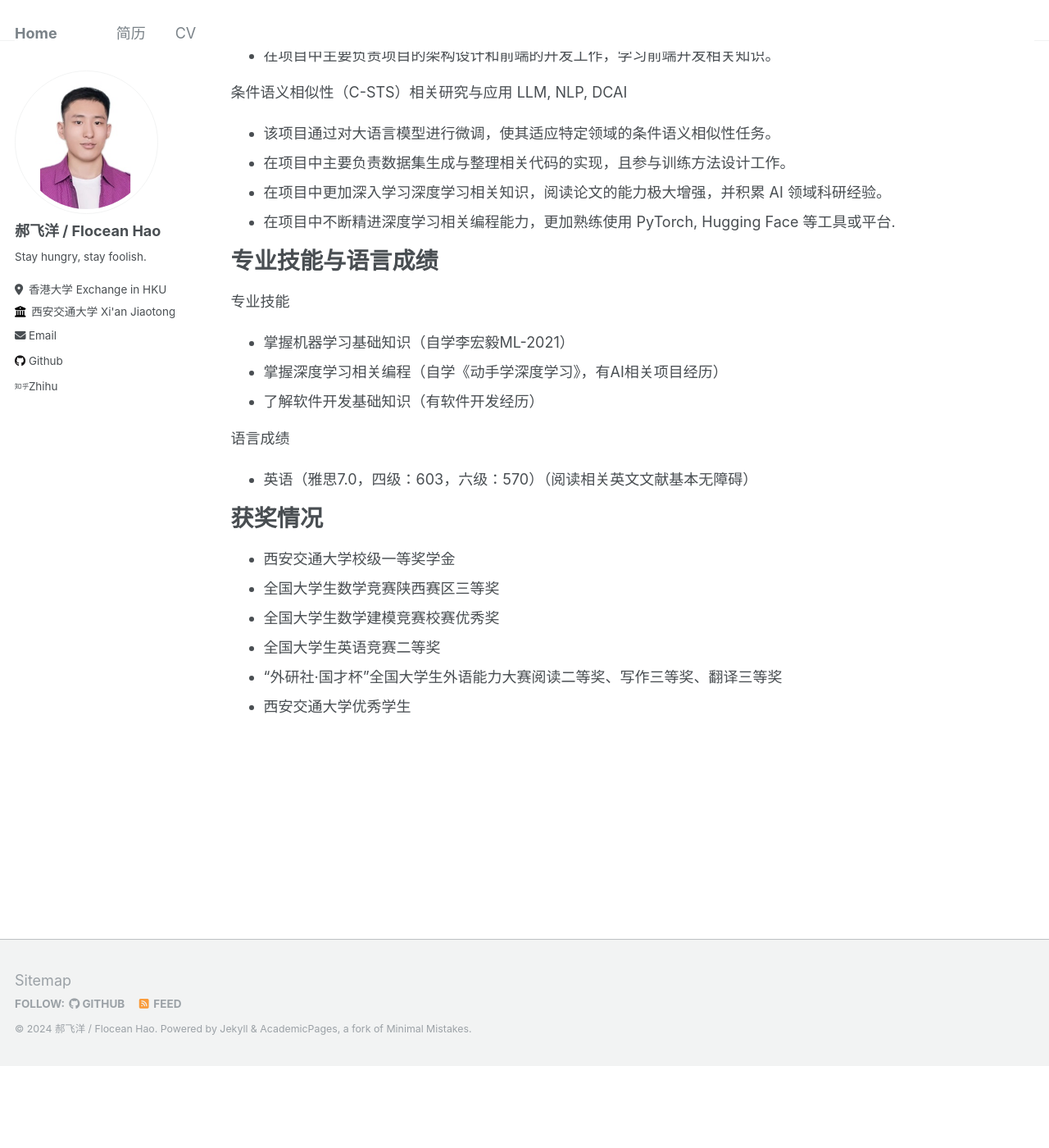
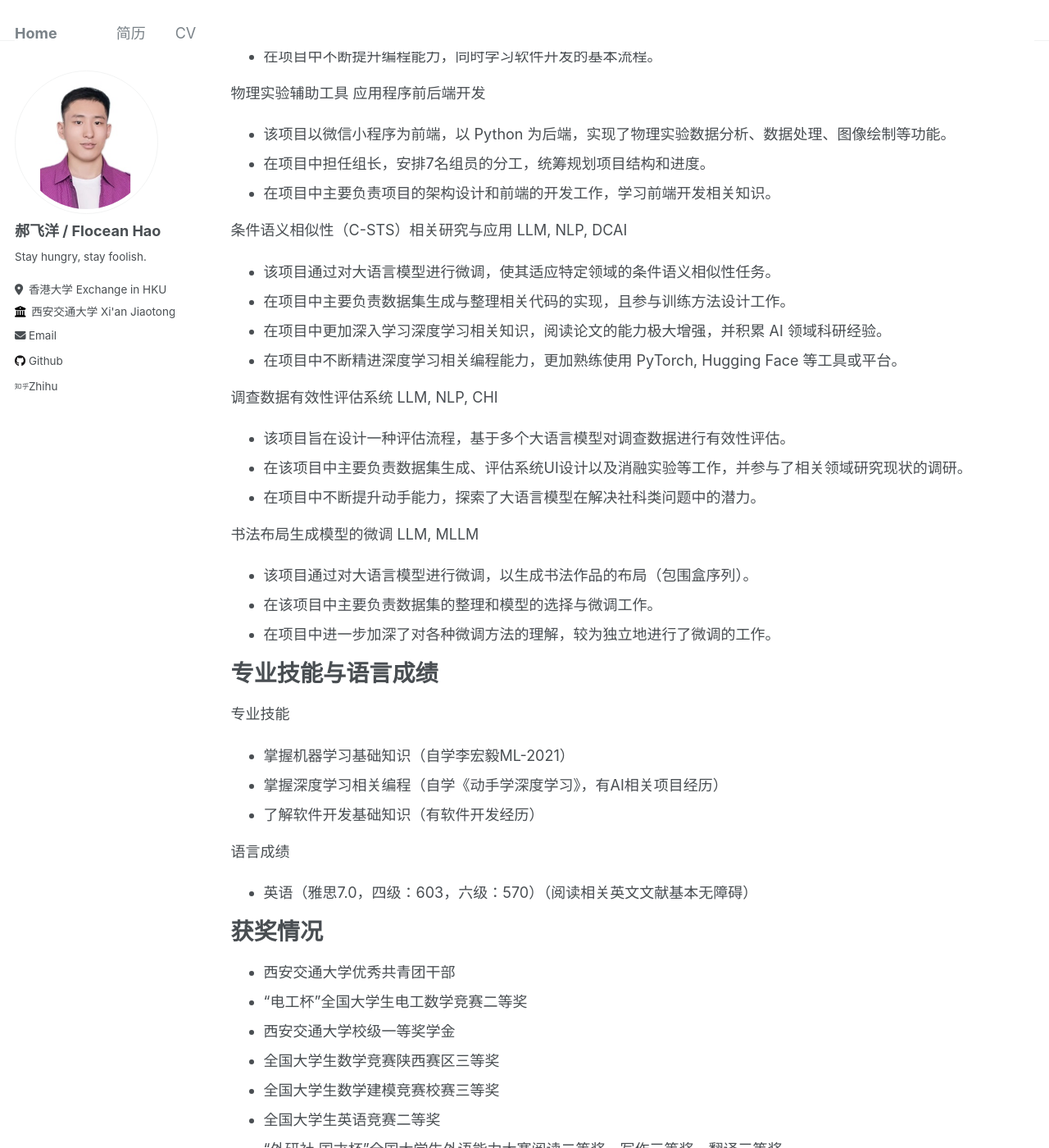
Before and after one commit to HungryFlo/HungryFlo.github.io, a Jekyll site: the page built from _pages/cv.md, in a window 1280 px wide and 1400 px high, scrolled down 585 px. Shown: the whole window at 82% size. Built offline with Jekyll 4.4.1, drawn with Linux system fonts in a browser that asks for light colours; before the commit the page ends 1886 px from its top, so only the background shows below that; some of the changed text lies outside the part shown.

Commit message:
update cv_zh

```diff
--- a/_pages/cv.md
+++ b/_pages/cv.md
@@ -9,11 +9,17 @@ redirect_from:
 
 {% include base_path %}
 
+联系方式
+======
+* 电话号码（香港）：4672 5008
+* 电子邮件：youhaofeiyang@foxmail.com
+
 教育背景
 ======
 * 软件工程专业 本科, 西安交通大学, 2022-2026
 * 均分 93.0491；绩点 4.0448/4.3
 * 专业排名第一
+* 目前于香港大学进行交换
 
 项目经历
 ======
@@ -31,7 +37,17 @@ redirect_from:
 * 该项目通过对大语言模型进行微调，使其适应特定领域的条件语义相似性任务。
 * 在项目中主要负责数据集生成与整理相关代码的实现，且参与训练方法设计工作。
 * 在项目中更加深入学习深度学习相关知识，阅读论文的能力极大增强，并积累 AI 领域科研经验。
-* 在项目中不断精进深度学习相关编程能力，更加熟练使用 PyTorch, Hugging Face 等工具或平台.
+* 在项目中不断精进深度学习相关编程能力，更加熟练使用 PyTorch, Hugging Face 等工具或平台。
+
+调查数据有效性评估系统  LLM, NLP, CHI
+* 该项目旨在设计一种评估流程，基于多个大语言模型对调查数据进行有效性评估。
+* 在该项目中主要负责数据集生成、评估系统UI设计以及消融实验等工作，并参与了相关领域研究现状的调研。
+* 在项目中不断提升动手能力，探索了大语言模型在解决社科类问题中的潜力。
+
+书法布局生成模型的微调 LLM, MLLM
+* 该项目通过对大语言模型进行微调，以生成书法作品的布局（包围盒序列）。
+* 在该项目中主要负责数据集的整理和模型的选择与微调工作。
+* 在项目中进一步加深了对各种微调方法的理解，较为独立地进行了微调的工作。
 
 专业技能与语言成绩
 ======
@@ -45,9 +61,11 @@ redirect_from:
 
 获奖情况
 ======
+* 西安交通大学优秀共青团干部
+* “电工杯”全国大学生电工数学竞赛二等奖
 * 西安交通大学校级一等奖学金
 * 全国大学生数学竞赛陕西赛区三等奖
-* 全国大学生数学建模竞赛校赛优秀奖
+* 全国大学生数学建模竞赛校赛三等奖
 * 全国大学生英语竞赛二等奖
 * “外研社·国才杯”全国大学生外语能力大赛阅读二等奖、写作三等奖、翻译三等奖
 * 西安交通大学优秀学生
```
Also changed, not shown: _pages/cv_en.md (+4 -2 lines).
